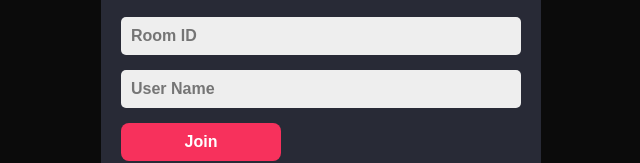
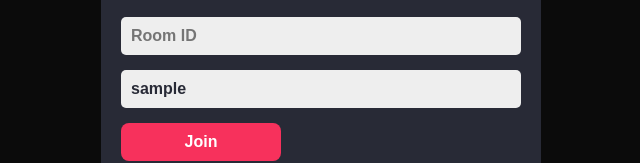
Before and after one commit to Ishwar-Sanap/Real-Time-Code-Editor, a React (Vite) app: page / in a window 1280 px wide. Shown: the part 323-486 px from the top of the page, without its empty margins (319-959 px from the left). Built offline with nearby package versions, Linux system fonts and the light colour scheme; sample sign-in values are in the browser's storage.

Commit message:
updated home page to restore the userName & RoomID

```diff
--- a/src/pages/Home.jsx
+++ b/src/pages/Home.jsx
@@ -1,12 +1,12 @@
-import React from "react";
+import {useState} from "react";
 import { v4 as uuidv4 } from "uuid";
 import { toast } from "react-hot-toast";
 import { useNavigate } from "react-router-dom";
 import { ClipLoader } from "react-spinners";
 
 export default function Home() {
-  const [roomID, setRoomID] = React.useState("");
-  const [userName, setUserName] = React.useState("");
+  const [roomID, setRoomID] = useState(sessionStorage.getItem("roomID") || "");
+  const [userName, setUserName] = useState(sessionStorage.getItem("userName") || "");
   const navigate = useNavigate();
 
   const createNewRoom = (e) => {
@@ -23,6 +23,10 @@ export default function Home() {
       toast.error("Room ID & User Name is required");
       return;
     }
+
+    //Store user name and room ID in session storage so, when you came back to home page values can be restored.
+    sessionStorage.setItem("userName", userName);
+    sessionStorage.setItem("roomID", roomID);
 
     //Redirect to the editor page with roomID
     navigate(`/editor/${roomID}`, {
```
